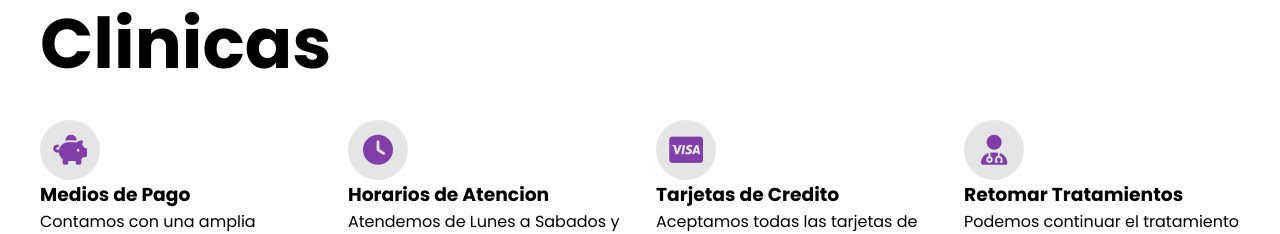
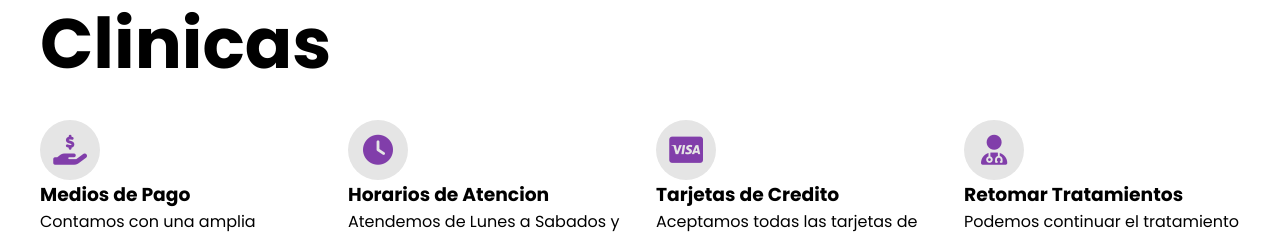
Before and after one commit to juanma-hinojosa/seley-cios, a React (Vite) app: page / in a window 1280 px wide. Shown: the part 3180-3414 px from the top of the page. Built offline with nearby package versions, Linux system fonts and the light colour scheme.

Commit message:
Detalles Finales

```diff
--- a/src/css/mobile-hero.css
+++ b/src/css/mobile-hero.css
@@ -18,8 +18,9 @@
     margin-bottom: 10px;
   font-size: 1.9rem;
   color: aliceblue;
-  -webkit-text-stroke-width: 2px;
-  -webkit-text-stroke-color: var(--violet);
+  /* -webkit-text-stroke-width: 2px;
+  -webkit-text-stroke-color: var(--violet); */
+border-bottom: 1px solid aliceblue;
 }
 .hero-mobile div article h2 {
   font-size: 2.1rem;
--- a/src/js/services-list.js
+++ b/src/js/services-list.js
@@ -42,7 +42,7 @@ export const infoClinics = [
     id: 0,
     title: "Medios de Pago",
     p: "Contamos con una amplia variedad de medios de pago, debito, transferencia y efectivo",
-    icon: "fa-solid fa-piggy-bank",
+    icon: "fa-solid fa-hand-holding-dollar",
   },
   {
     id: 1,
```
